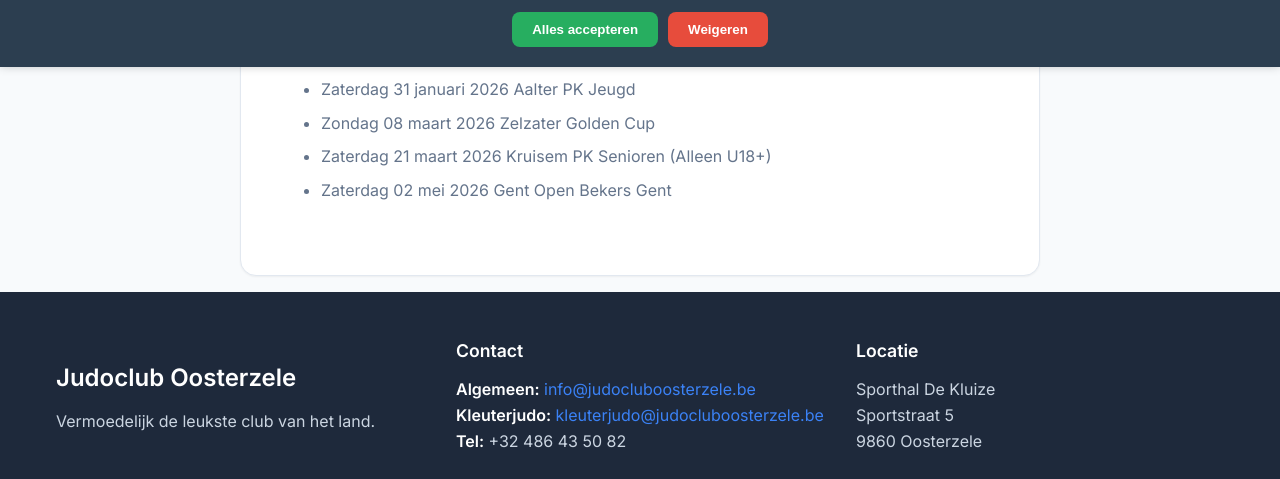
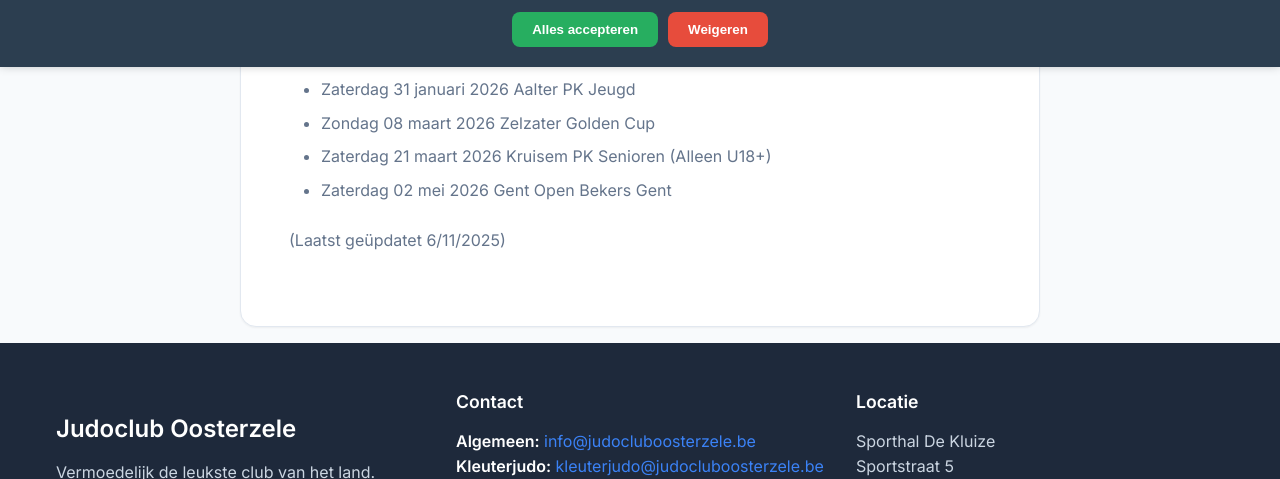
Before and after one commit to judocluboosterzele/website, an Astro site: page /competitie/tornooien in a window 1280 px wide. Shown: the part 733-1212 px from the top of the page. Built offline with nearby package versions, Linux system fonts and the light colour scheme; Astro itself is replaced by a stand-in of ours.

Commit message:
Update tornooien.md

```diff
--- a/src/content/pages/competitie/tornooien.md
+++ b/src/content/pages/competitie/tornooien.md
@@ -25,3 +25,6 @@
 - Zondag 08 maart 2026	Zelzater	Golden Cup
 - Zaterdag 21 maart 2026	Kruisem	PK Senioren	(Alleen U18+)
 - Zaterdag 02 mei 2026	Gent	Open Bekers Gent
+
+
+(Laatst geüpdatet 6/11/2025)
```
